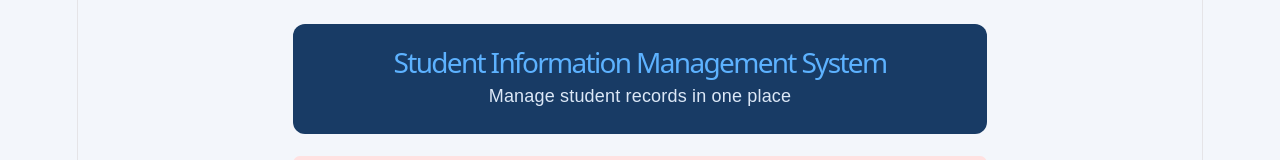
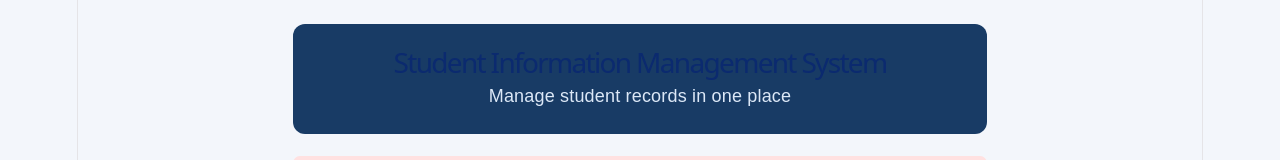
Before and after one commit to sasanesanika336-art/student-information-management-system, a React app in the folder frontend/: page / in a window 1280 px wide. Shown: the top 160 px of the page. Built offline with nearby package versions, Linux system fonts and the light colour scheme; no server answers; the HTML template or start-up script is replaced by a standard one.

Commit message:
Draft frontend: Change main page heading color to dark blue

```diff
--- a/frontend/src/App.css
+++ b/frontend/src/App.css
@@ -23,7 +23,7 @@ header {
   margin-bottom: 22px;
 }
 
-header h1 { margin: 0 0 8px; font-size: 28px; color: #5db2ff;}
+header h1 { margin: 0 0 8px; font-size: 28px; color: #0b2a6f;}
 header p { margin: 0; color: #dce8f7; }
 
 .panel {
```
